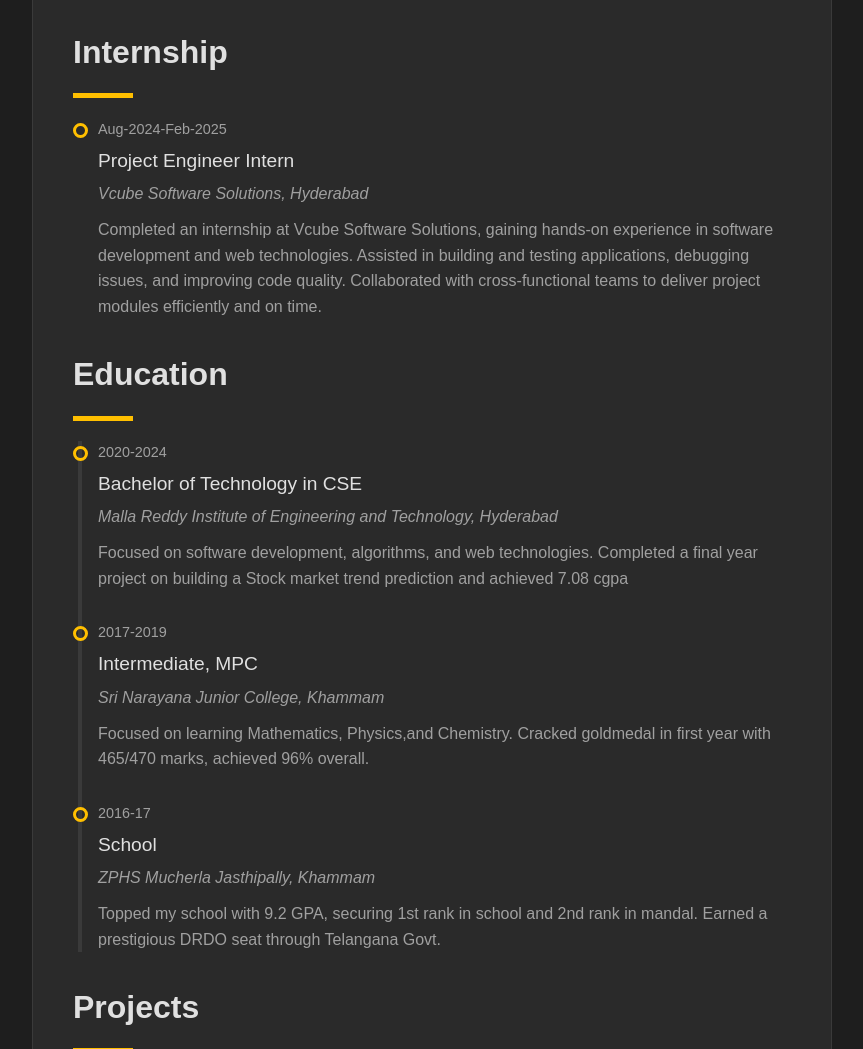
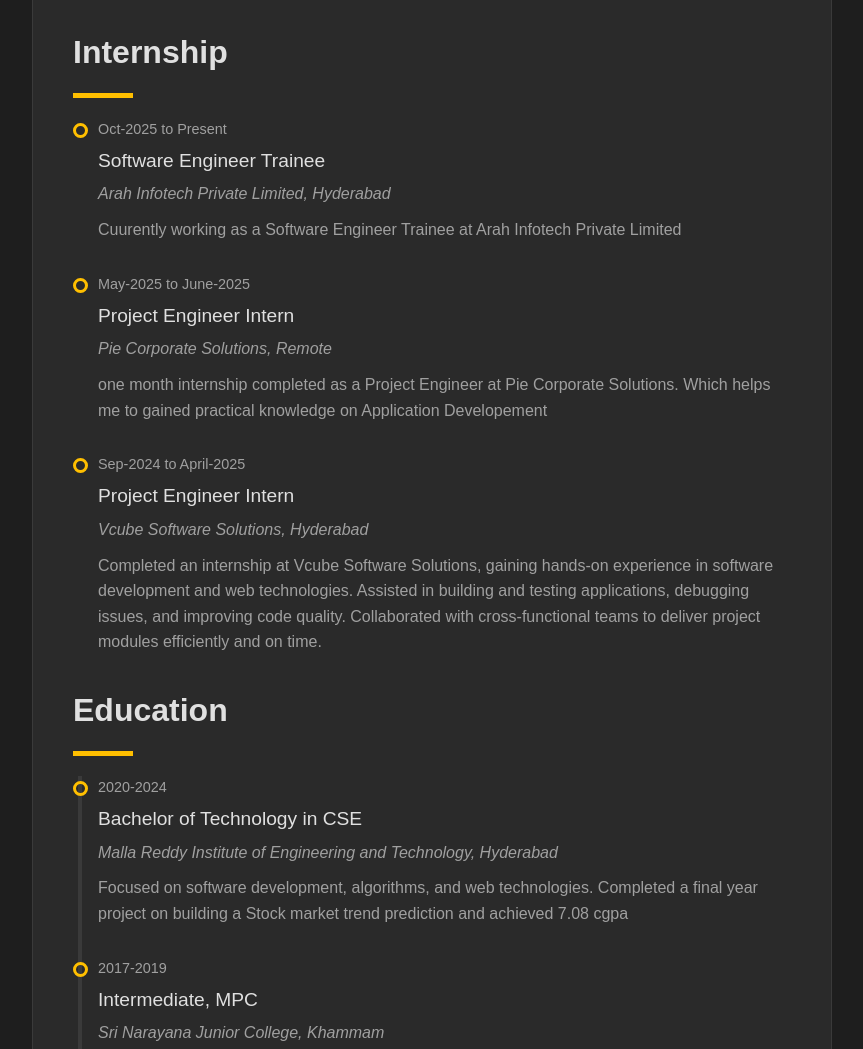
Before and after one commit to BATHULAVENKATESH/venkateshprotfolio, a plain HTML site: page index.html in a window 1280 px wide. Shown: the part 1061-2110 px from the top of the page, without its empty margins (408-1271 px from the left). Drawn offline with Linux system fonts and the light colour scheme.

Commit message:
Added Internship experince

```diff
--- a/index.html
+++ b/index.html
@@ -147,9 +147,29 @@
                 <div class="line"></div>
                 <div class="edtech">
 
+                     <div class="edfirst">
+
+                        <div class="year">Oct-2025 to Present</div>
+                        <h3 class="degree">Software Engineer Trainee</h3>
+                        <p class="college">Arah Infotech Private Limited, Hyderabad</p>
+                        <p class="work">Cuurently working as a Software Engineer Trainee at Arah Infotech Private Limited</p>
+                        <div class="goal"></div>
+                    </div>
+
+                    <div class="edfirst">
+
+                        <div class="year">May-2025 to June-2025</div>
+                        <h3 class="degree">Project Engineer Intern</h3>
+                        <p class="college">Pie Corporate Solutions, Remote</p>
+                        <p class="work">one month internship completed  as a Project Engineer at Pie Corporate Solutions. Which helps me to gained practical knowledge on Application Developement</p>
+                        <div class="goal"></div>
+                    </div>
+
+                </div>
+
                 <div class="edfirst">
 
-                        <div class="year">Aug-2024-Feb-2025</div>
+                        <div class="year">Sep-2024 to April-2025</div>
                         <h3 class="degree">Project Engineer Intern</h3>
                         <p class="college">Vcube Software Solutions, Hyderabad</p>
                         <p class="work">Completed an internship at Vcube Software Solutions, gaining hands-on experience in software development and web technologies. Assisted in building and testing applications, debugging issues, and improving code quality. Collaborated with cross-functional teams to deliver project modules efficiently and on time.</p>
```
